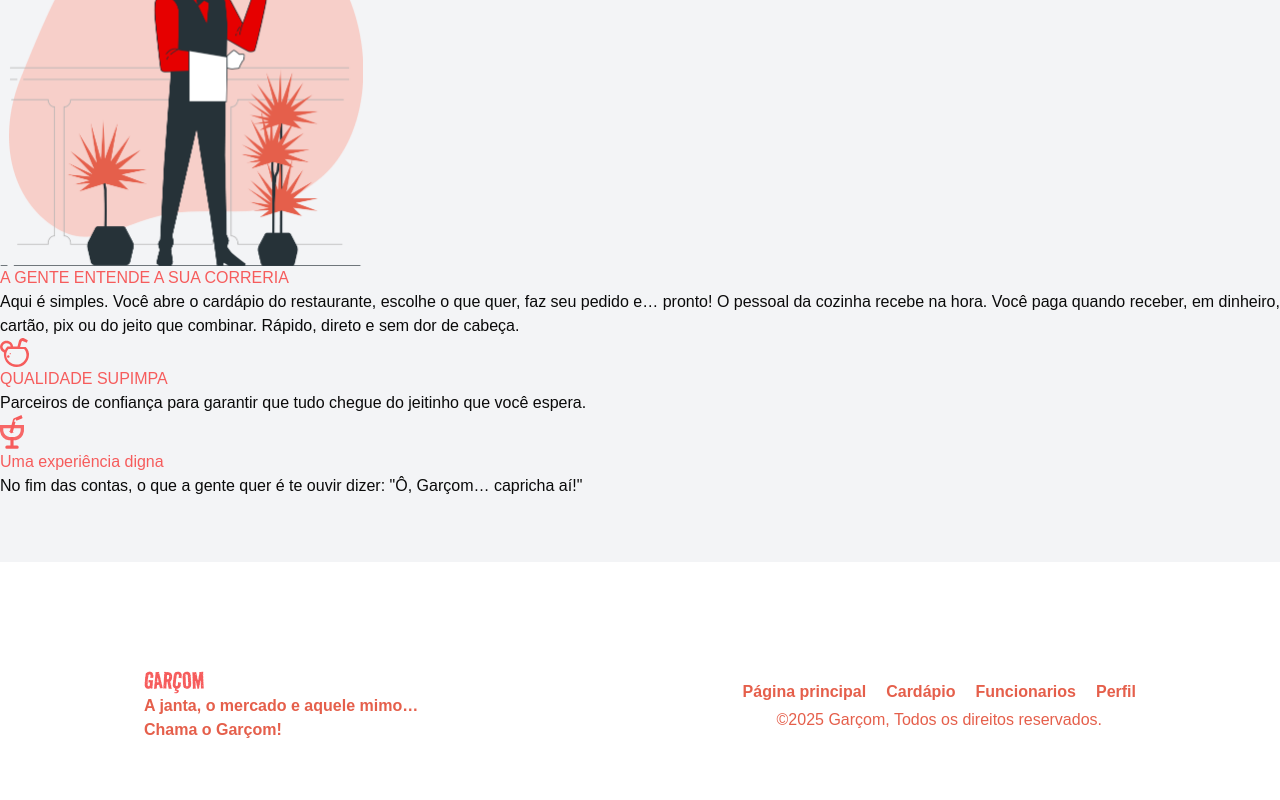
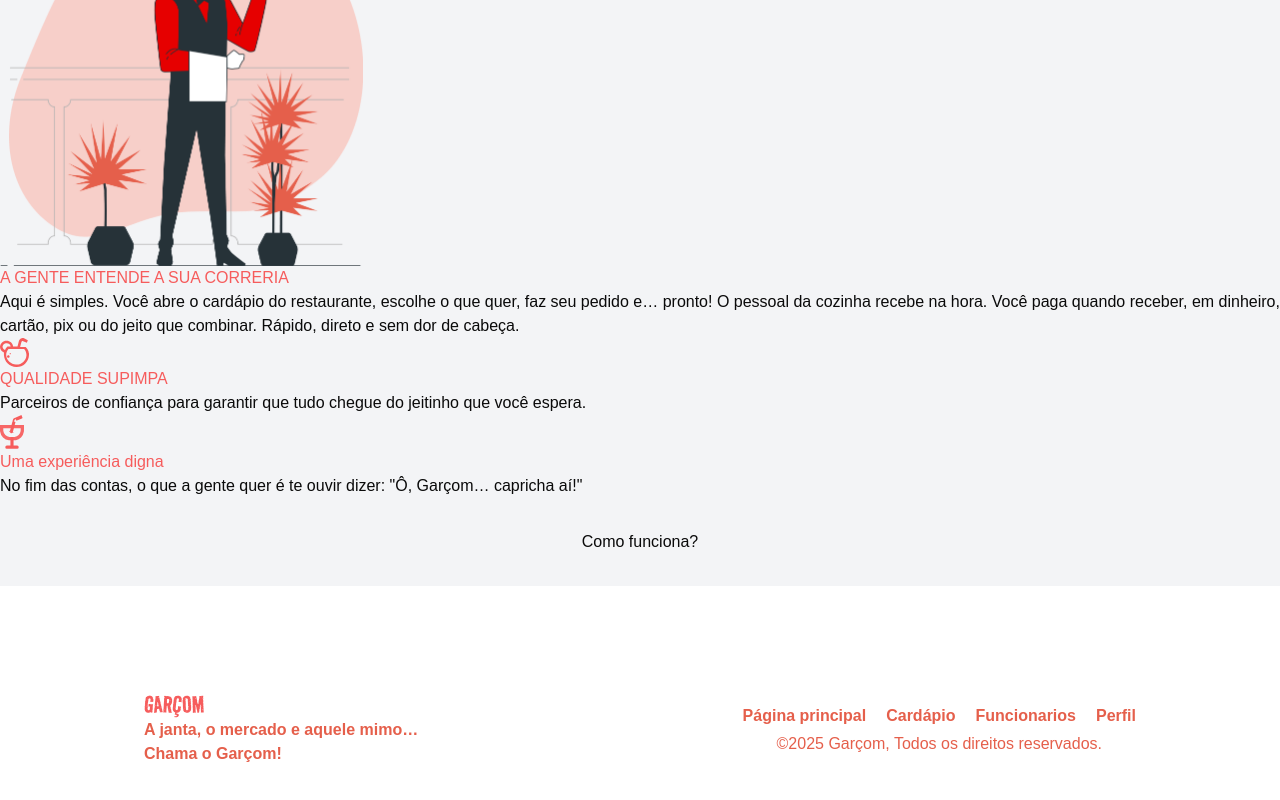
Before and after one commit to PI-InfoWeb-CNAT/garcom, a Next.js app in the folder source/garcom/: page /landing-page in a window 1280 px wide. Shown: the part 725-1525 px from the top of the page. Built offline with nearby package versions, Linux system fonts and the light colour scheme.

Commit message:
alterações

```diff
--- a/source/garcom/src/app/landing-page/page.tsx
+++ b/source/garcom/src/app/landing-page/page.tsx
@@ -25,7 +25,7 @@ export default function LandingPage() {
               className="h-auto"
             />
             <div>
-              <h2 className="font-poppins text-[#F65C5C] uppercase">
+              <h2 className="font-poppins text-[h2] font- text-[#F65C5C] uppercase">
                 A gente entende a sua correria
               </h2>
               <p>
@@ -66,6 +66,9 @@ export default function LandingPage() {
               </p>
             </div>
           </section>
+          <section>
+            <h2>Como funciona?</h2>
+          </section>
         </main>
         <Footer />
       </>
```
